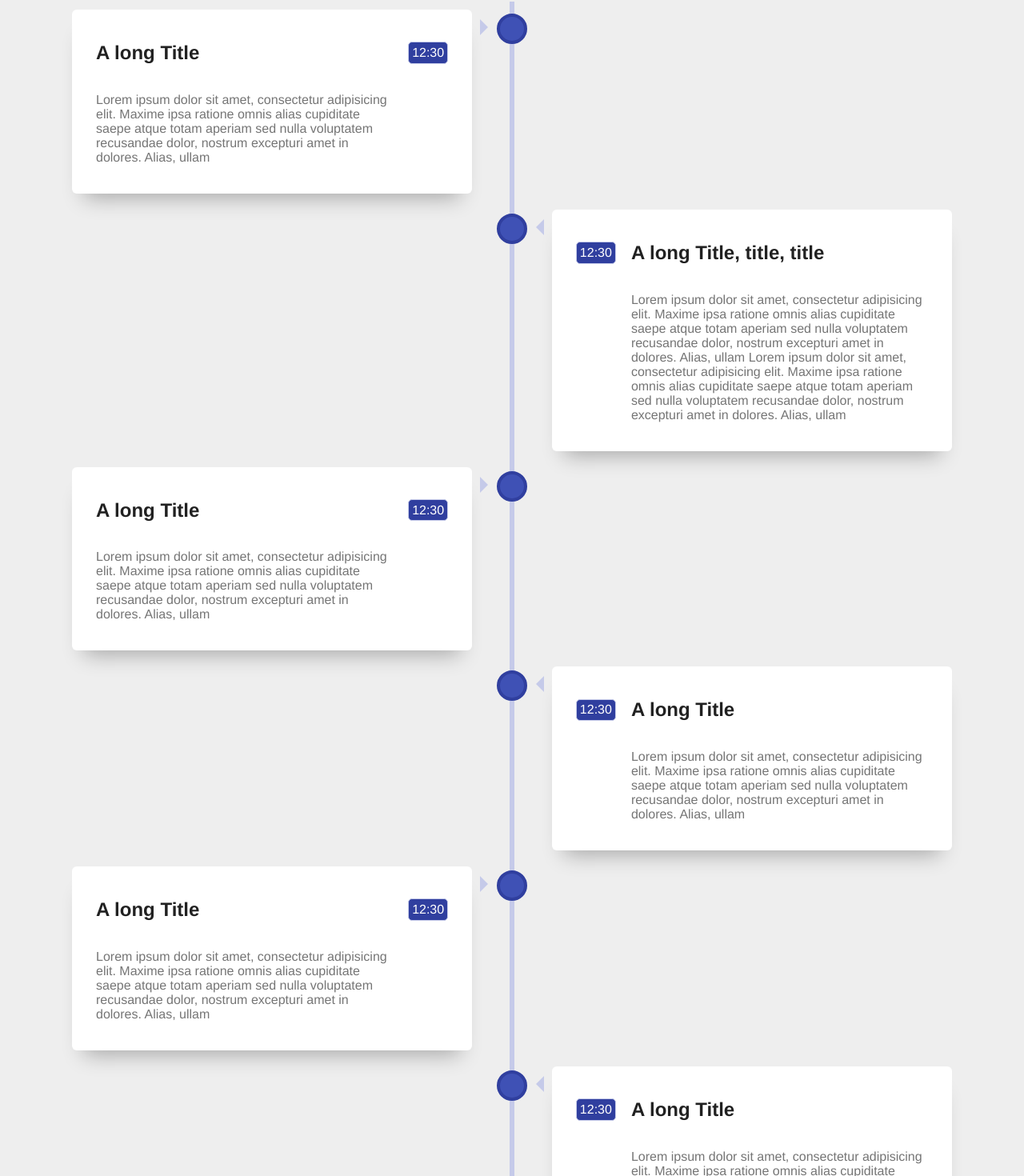
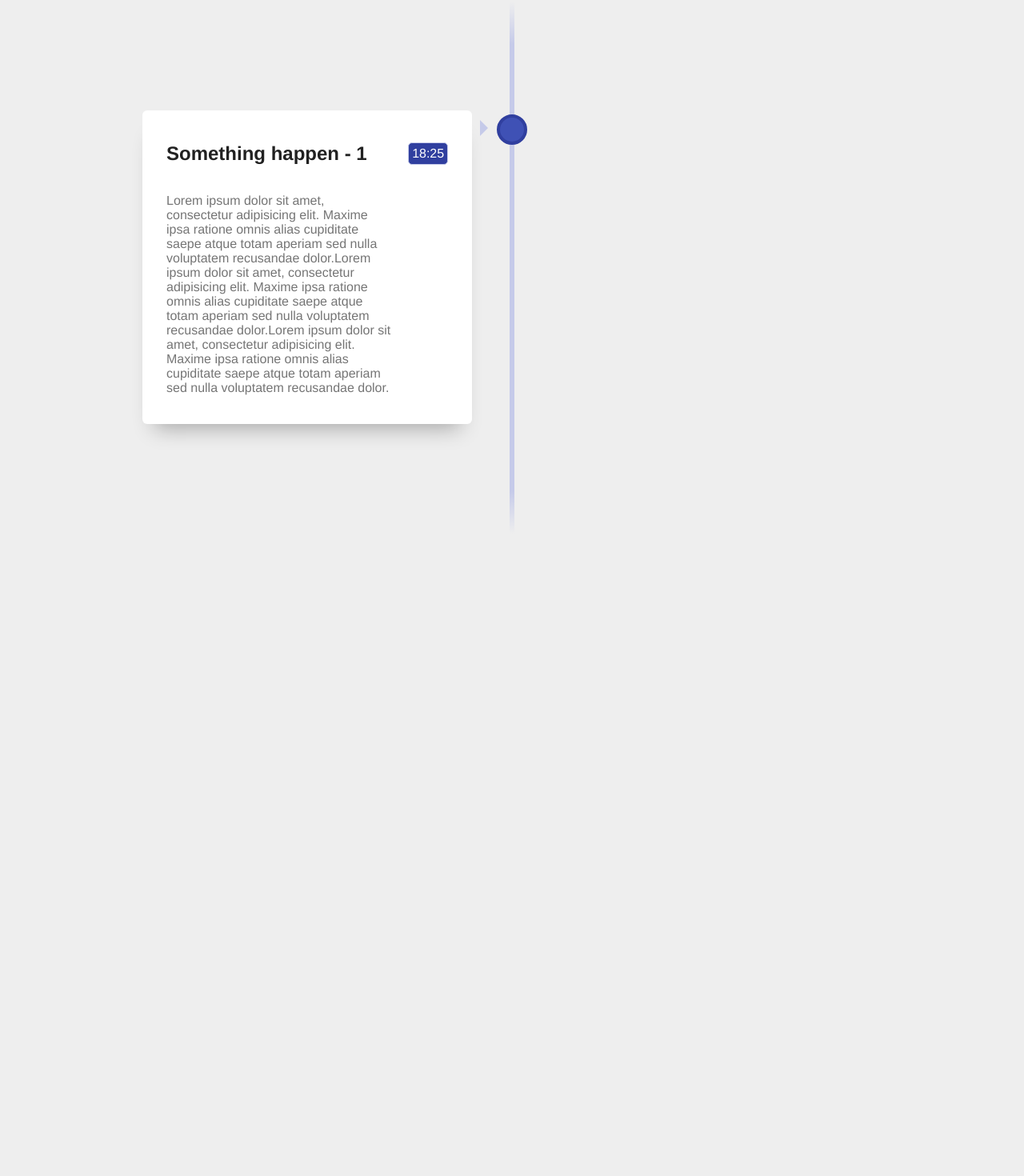
Before and after one commit to jesuarva/events-timeline, a React (Create React App) app: page / in a window 1280 px wide. Shown: the part 6-1476 px from the top of the page at 80% size. After the commit the page ends 800 px from the top, so only its background shows below. Built offline with nearby package versions, Linux system fonts and the light colour scheme.

Commit message:
Update `EventsTimeLine` to render an array of `Events`

```diff
--- a/src/App.tsx
+++ b/src/App.tsx
@@ -1,7 +1,19 @@
+import { useEffect } from "react";
 import EventsTimeLine from "./components/EventsTimeLine";
+import { useAppState } from "./store";
 
 function App() {
-  return <EventsTimeLine />;
+  const {
+    state: { events },
+    dispatch,
+  } = useAppState();
+
+  useEffect(() => {
+    const timer = setInterval(dispatch.updateEvents, 5_000);
+    return () => clearTimeout(timer);
+  }, [dispatch.updateEvents]);
+
+  return <EventsTimeLine events={events} />;
 }
 
 export default App;
--- a/src/components/EventsTimeLine/EventsTimeLine.scss
+++ b/src/components/EventsTimeLine/EventsTimeLine.scss
@@ -1,6 +1,7 @@
 $primary: #3f51b5;
 $dark-primary: #303f9f;
-$light-primary: #c5cae9;
+$light-primary: rgba(197, 202, 233, 1);
+$light-primary-dimmed: rgba(197, 202, 233, 0);
 $text: #ffffff;
 $primary-text: #212121;
 $secondary-text: #757575;
@@ -14,17 +15,25 @@ body {
   font-family: Helvetica, sans-serif;
 }
 
-// The vertical ruler
+// The vertical ruler 197, 202, 233, 1
 .timeline {
   position: relative;
+  width: 80vw;
   max-width: 1200px;
   margin: 0 auto;
+  padding: 10% 0;
 
   &::after {
     content: "";
     position: absolute;
     width: 6px;
-    background-color: $light-primary;
+    background: linear-gradient(
+      to bottom,
+      $light-primary-dimmed 0%,
+      $light-primary 8%,
+      $light-primary 92%,
+      $light-primary-dimmed 100%
+    );
     top: 0;
     bottom: 0;
     left: 50%;
--- a/src/components/EventsTimeLine/index.tsx
+++ b/src/components/EventsTimeLine/index.tsx
@@ -1,85 +1,33 @@
 import { FC } from "react";
+import { Event } from "../../types";
 
 import "./EventsTimeLine.scss";
 
-const EventsTimeLine: FC = () => {
+type Props = {
+  events: Event[] | [];
+};
+
+const EventsTimeLine: FC<Props> = ({ events }) => {
+  console.log("\x1b[45mJSAV\x1b[0m events  ", events);
   return (
     <section className="timeline">
-      <div className="container">
-        <div className="content">
-          <div className="time">12:30</div>
-          <h2>A long Title</h2>
-          <p>
-            Lorem ipsum dolor sit amet, consectetur adipisicing elit. Maxime
-            ipsa ratione omnis alias cupiditate saepe atque totam aperiam sed
-            nulla voluptatem recusandae dolor, nostrum excepturi amet in
-            dolores. Alias, ullam
-          </p>
-        </div>
-      </div>
-      <div className="container">
-        <div className="content">
-          <div className="time">12:30</div>
-          <h2>A long Title, title, title</h2>
-          <p>
-            Lorem ipsum dolor sit amet, consectetur adipisicing elit. Maxime
-            ipsa ratione omnis alias cupiditate saepe atque totam aperiam sed
-            nulla voluptatem recusandae dolor, nostrum excepturi amet in
-            dolores. Alias, ullam Lorem ipsum dolor sit amet, consectetur
-            adipisicing elit. Maxime ipsa ratione omnis alias cupiditate saepe
-            atque totam aperiam sed nulla voluptatem recusandae dolor, nostrum
-            excepturi amet in dolores. Alias, ullam
-          </p>
-        </div>
-      </div>
-      <div className="container">
-        <div className="content">
-          <div className="time">12:30</div>
-          <h2>A long Title</h2>
-          <p>
-            Lorem ipsum dolor sit amet, consectetur adipisicing elit. Maxime
-            ipsa ratione omnis alias cupiditate saepe atque totam aperiam sed
-            nulla voluptatem recusandae dolor, nostrum excepturi amet in
-            dolores. Alias, ullam
-          </p>
-        </div>
-      </div>
-      <div className="container">
-        <div className="content">
-          <div className="time">12:30</div>
-          <h2>A long Title</h2>
-          <p>
-            Lorem ipsum dolor sit amet, consectetur adipisicing elit. Maxime
-            ipsa ratione omnis alias cupiditate saepe atque totam aperiam sed
-            nulla voluptatem recusandae dolor, nostrum excepturi amet in
-            dolores. Alias, ullam
-          </p>
-        </div>
-      </div>
-      <div className="container">
-        <div className="content">
-          <div className="time">12:30</div>
-          <h2>A long Title</h2>
-          <p>
-            Lorem ipsum dolor sit amet, consectetur adipisicing elit. Maxime
-            ipsa ratione omnis alias cupiditate saepe atque totam aperiam sed
-            nulla voluptatem recusandae dolor, nostrum excepturi amet in
-            dolores. Alias, ullam
-          </p>
-        </div>
-      </div>
-      <div className="container">
-        <div className="content">
-          <div className="time">12:30</div>
-          <h2>A long Title</h2>
-          <p>
-            Lorem ipsum dolor sit amet, consectetur adipisicing elit. Maxime
-            ipsa ratione omnis alias cupiditate saepe atque totam aperiam sed
-            nulla voluptatem recusandae dolor, nostrum excepturi amet in
-            dolores. Alias, ullam
-          </p>
-        </div>
-      </div>
+      {events
+        .sort((event1, event2) =>
+          Date.parse(event1.date) > Date.parse(event2.date) ? -1 : 1
+        )
+        .slice(0, 6)
+        .map(({ date, title, description }) => {
+          const time = date.match(/\d{2}:\d{2}/)?.[0];
+          return (
+            <div key={date} className="container">
+              <div className="content">
+                <div className="time">{`${time}`}</div>
+                <h2>{title}</h2>
+                <p>{description}</p>
+              </div>
+            </div>
+          );
+        })}
     </section>
   );
 };
```
